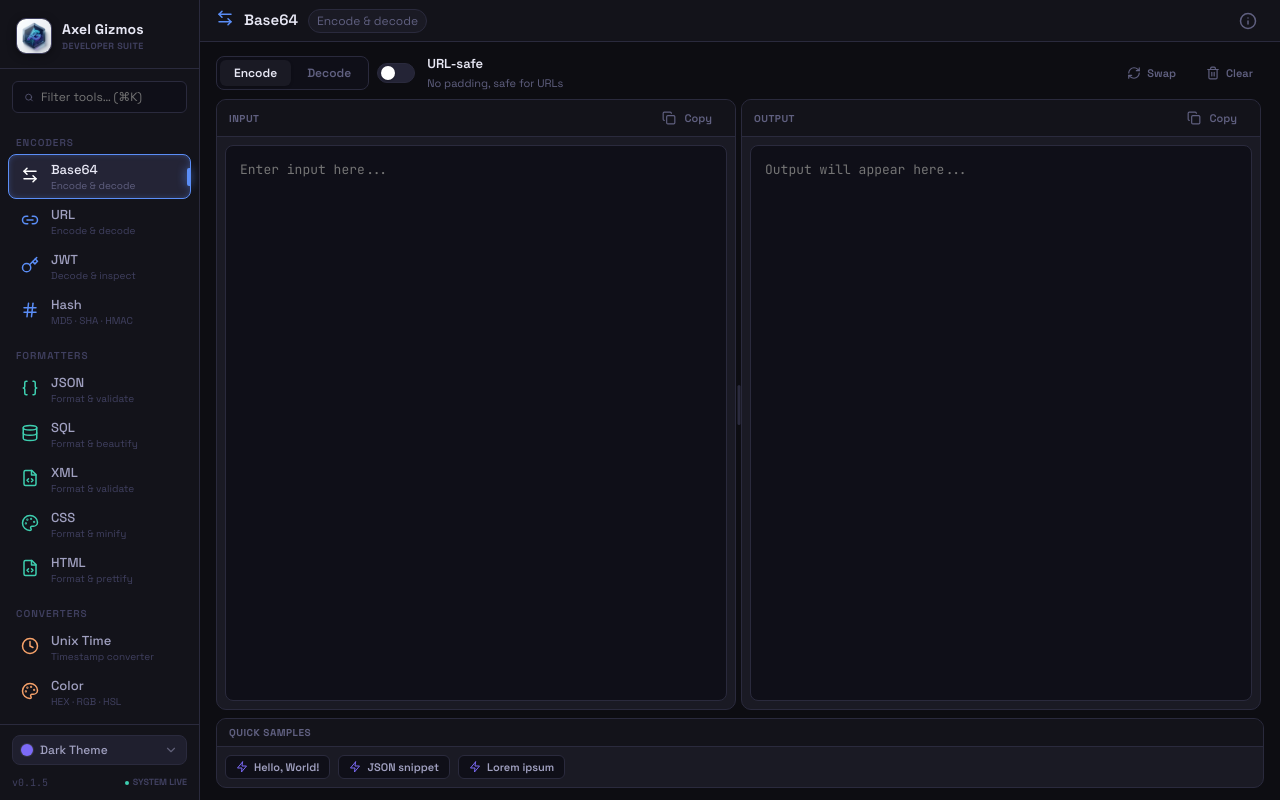
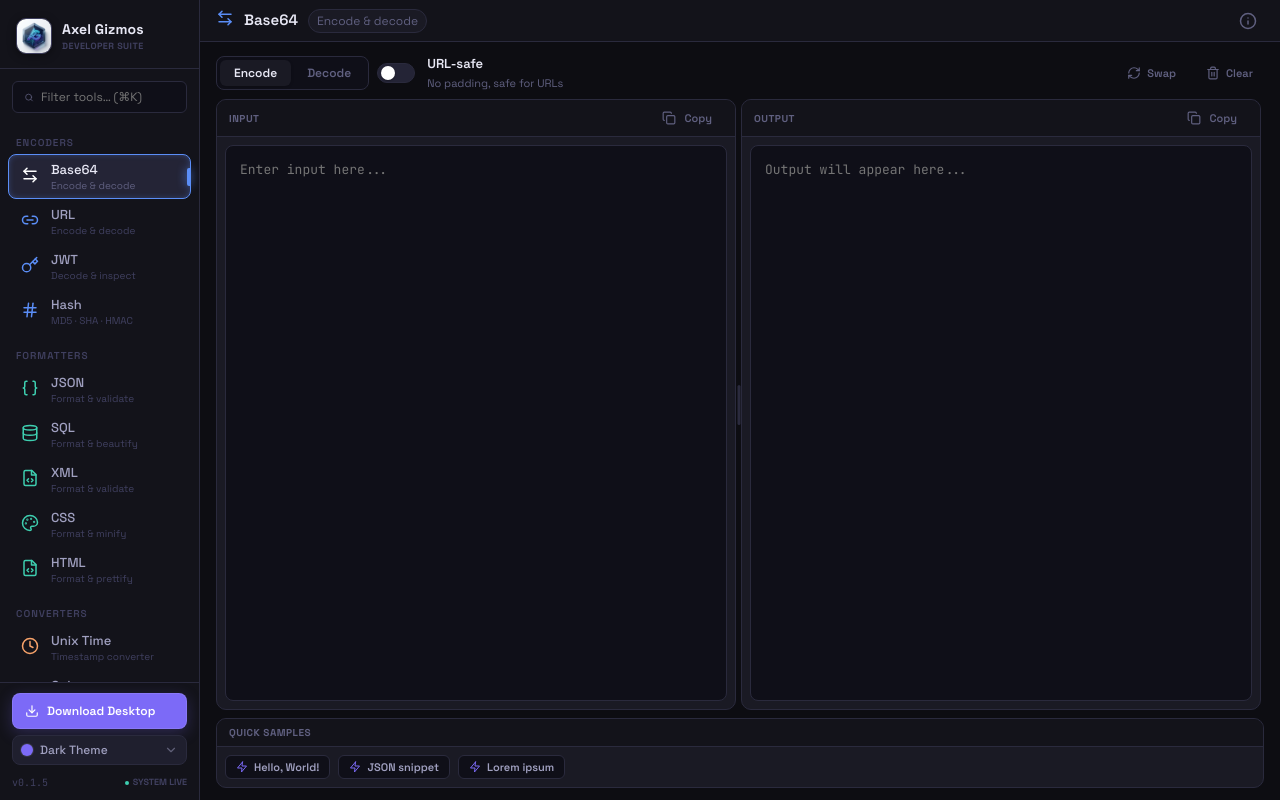
Before and after one commit to ehippo/gizmos, a React (Vite) app in the folder frontend/: page / in a window 1280 px wide. Built offline with nearby package versions, Linux system fonts and the light colour scheme.

Commit message:
Add download button

```diff
--- a/frontend/src/App.jsx
+++ b/frontend/src/App.jsx
@@ -2,7 +2,7 @@
 import styles from './styles/App.module.css';
 
 import {
-  Search, ChevronDown, Info, X, Menu,
+  Search, ChevronDown, Info, X, Menu, Download, Globe
 } from 'lucide-react';
 
 import { Btn, Tooltip, DropdownMenu } from './components/ui';
@@ -17,6 +17,7 @@
   const [helpOpen, setHelpOpen] = useState(false);
   const [sidebarOpen, setSidebarOpen] = useState(false);
   const searchRef = useRef(null);
+  const isWails = window.go !== undefined;
 
   useEffect(() => {
     document.documentElement.setAttribute('data-theme', theme);
@@ -139,6 +140,29 @@
           </nav>
 
           <div className={styles.sidebarFooter}>
+            {!isWails ? (
+              <a
+                href="https://github.com/ehippo/gizmos/releases"
+                target="_blank"
+                rel="noopener noreferrer"
+                className={styles.downloadBtn}
+              >
+                <Download size={14} />
+                <span>Download Desktop</span>
+              </a>
+            ) : (
+              <a
+                href="https://ehippo.github.io/gizmos/"
+                target="_blank"
+                rel="noopener noreferrer"
+                className={styles.downloadBtn}
+                style={{ background: 'var(--accent2)', boxShadow: '0 4px 15px rgba(62, 207, 176, 0.2)' }}
+              >
+                <Globe size={14} />
+                <span>Open In Browser</span>
+              </a>
+            )}
+
             <DropdownMenu
               trigger={
                 <button className={styles.themeBtn} aria-label="Choose theme">
```
